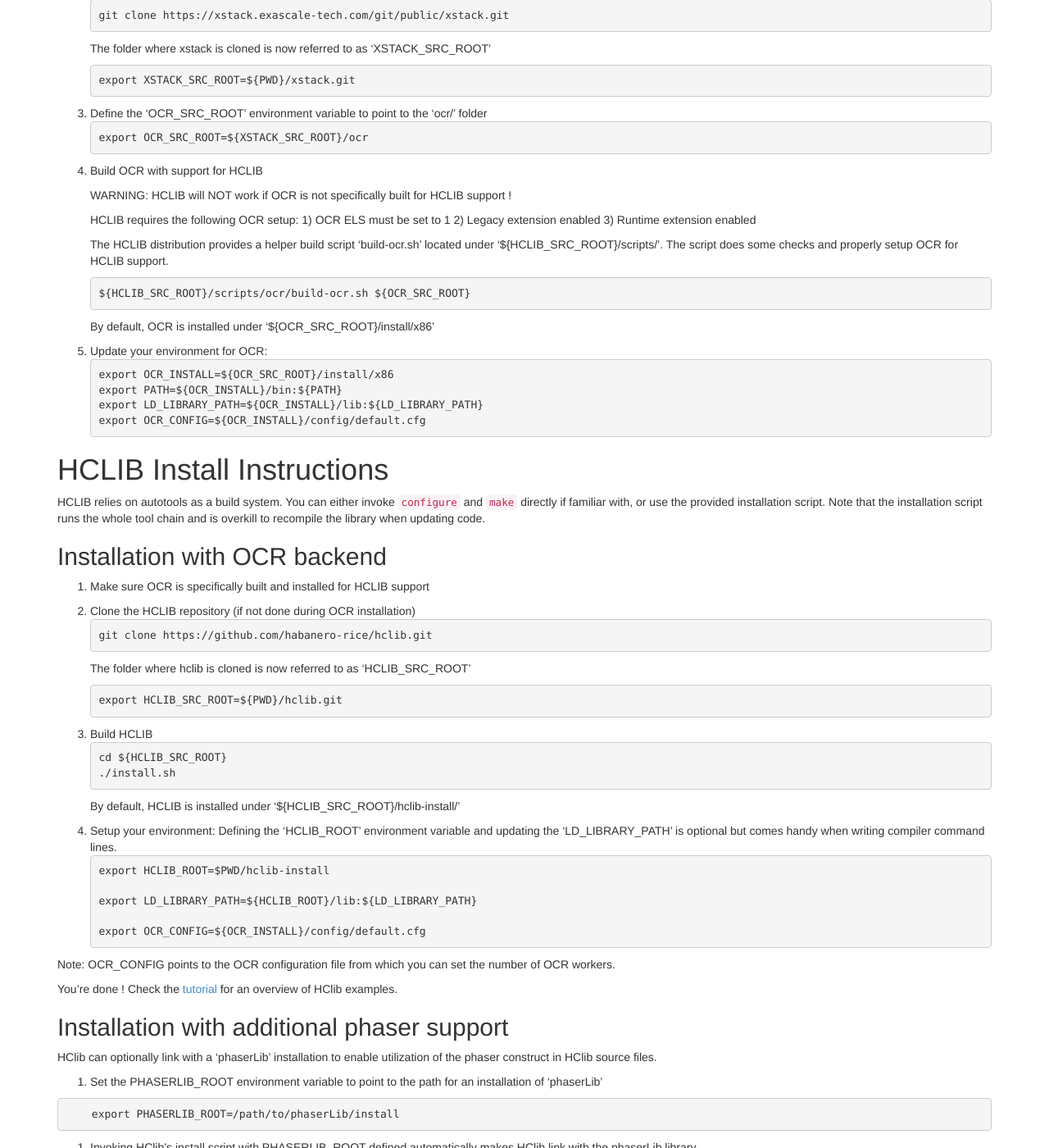
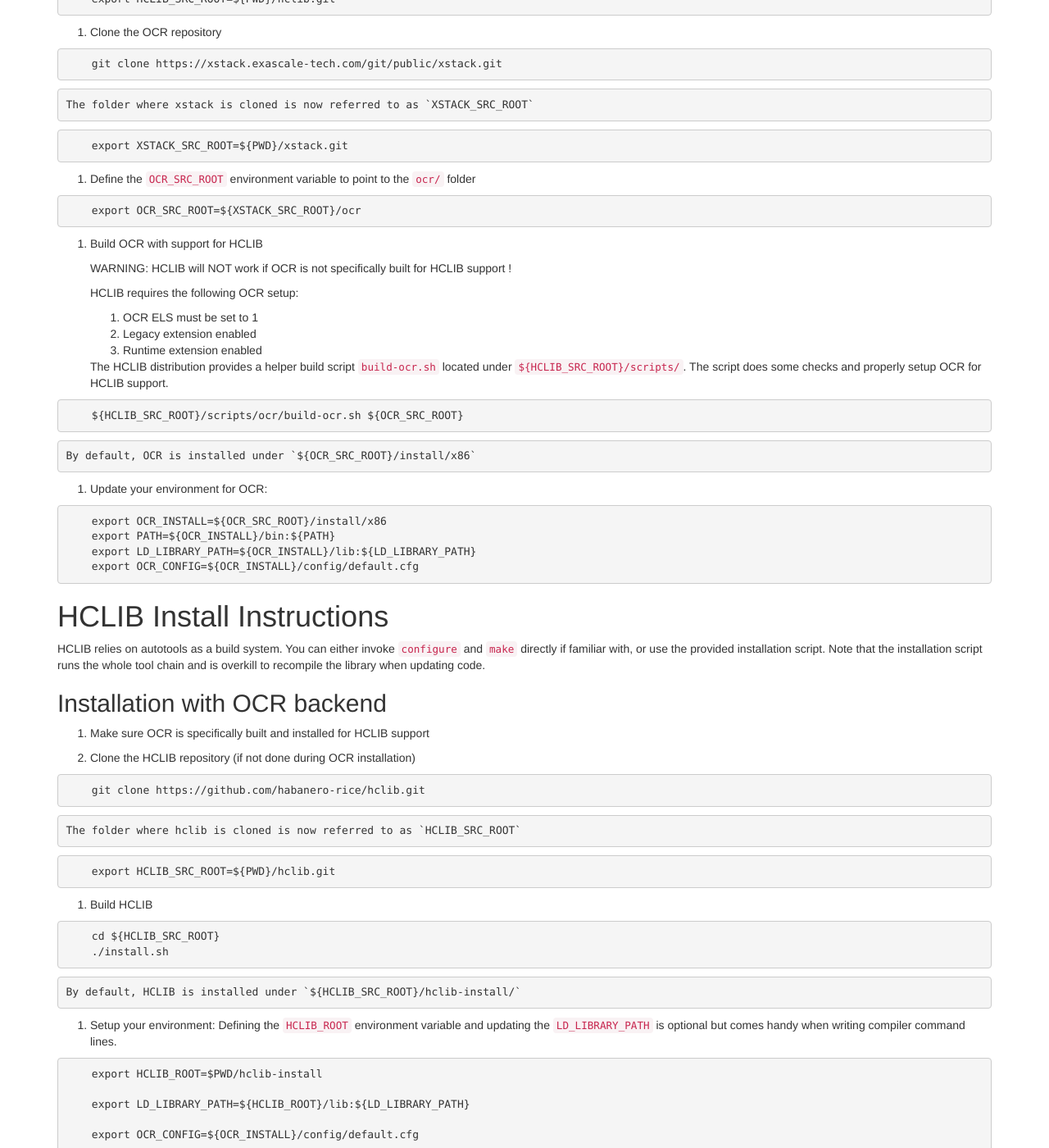
Before and after one commit to habanero-rice/hclib-legacy, a Jekyll site: the page built from installation.md, in a window 1280 px wide and 1400 px high, scrolled down 461 px. Shown: the whole window at 82% size. Built offline with Jekyll 4.4.1, drawn with Linux system fonts in a browser that asks for light colours; some of the changed text lies outside the part shown.

Commit message:
Cleaned-up backticks for variables and paths installation.md

````diff
--- a/installation.md
+++ b/installation.md
@@ -14,26 +15,31 @@ WARNING: HCLIB will NOT work if OCR is not specifically built for HCLIB support.
 HClib is a library layer built on top of a supporting runtime. The reference HClib implementation is built on top of the Open Community Runtime (OCR) that must be installed separately.
 
 1.  Clone the HCLIB repository:
+
 ```
     git clone https://github.com/habanero-rice/hclib.git
 ```
 
-    The folder where hclib is cloned is now referred to as 'HCLIB_SRC_ROOT'
+    The folder where hclib is cloned is now referred to as `HCLIB_SRC_ROOT`
+
 ```
     export HCLIB_SRC_ROOT=${PWD}/hclib.git
 ```
 
 2.  Clone the OCR repository
+
 ```
     git clone https://xstack.exascale-tech.com/git/public/xstack.git
 ```
 
-    The folder where xstack is cloned is now referred to as 'XSTACK_SRC_ROOT'
+    The folder where xstack is cloned is now referred to as `XSTACK_SRC_ROOT`
+
 ```
     export XSTACK_SRC_ROOT=${PWD}/xstack.git
 ```
 
-3.  Define the 'OCR_SRC_ROOT' environment variable to point to the 'ocr/' folder
+3.  Define the `OCR_SRC_ROOT` environment variable to point to the `ocr/` folder
+
 ```
     export OCR_SRC_ROOT=${XSTACK_SRC_ROOT}/ocr
 ```
@@ -43,20 +49,22 @@ HClib is a library layer built on top of a supporting runtime. The reference HCl
     WARNING: HCLIB will NOT work if OCR is not specifically built for HCLIB support !
 
     HCLIB requires the following OCR setup:
-    1) OCR ELS must be set to 1
-    2) Legacy extension enabled
-    3) Runtime extension enabled
+    1. OCR ELS must be set to 1
+    2. Legacy extension enabled
+    3. Runtime extension enabled
 
-    The HCLIB distribution provides a helper build script 'build-ocr.sh'
-    located under '${HCLIB_SRC_ROOT}/scripts/'. The script does some checks
+    The HCLIB distribution provides a helper build script `build-ocr.sh`
+    located under `${HCLIB_SRC_ROOT}/scripts/`. The script does some checks
     and properly setup OCR for HCLIB support.
+
 ```
     ${HCLIB_SRC_ROOT}/scripts/ocr/build-ocr.sh ${OCR_SRC_ROOT}
 ```
 
-    By default, OCR is installed under '${OCR_SRC_ROOT}/install/x86'
+    By default, OCR is installed under `${OCR_SRC_ROOT}/install/x86`
 
 5.  Update your environment for OCR:
+
 ```
     export OCR_INSTALL=${OCR_SRC_ROOT}/install/x86
     export PATH=${OCR_INSTALL}/bin:${PATH}
@@ -77,26 +85,30 @@ to recompile the library when updating code.
 0.  Make sure OCR is specifically built and installed for HCLIB support
 
 1.  Clone the HCLIB repository (if not done during OCR installation)
+
 ```
     git clone https://github.com/habanero-rice/hclib.git
 ```
 
-    The folder where hclib is cloned is now referred to as 'HCLIB_SRC_ROOT'
+    The folder where hclib is cloned is now referred to as `HCLIB_SRC_ROOT`
+
 ```
     export HCLIB_SRC_ROOT=${PWD}/hclib.git
 ```
 
 2.  Build HCLIB
+
 ```
     cd ${HCLIB_SRC_ROOT}
     ./install.sh
 ```
 
-    By default, HCLIB is installed under '${HCLIB_SRC_ROOT}/hclib-install/'
+    By default, HCLIB is installed under `${HCLIB_SRC_ROOT}/hclib-install/`
 
 3.  Setup your environment:
-Defining the 'HCLIB_ROOT' environment variable and updating the 'LD_LIBRARY_PATH'
+Defining the `HCLIB_ROOT` environment variable and updating the `LD_LIBRARY_PATH`
 is optional but comes handy when writing compiler command lines.
+
 ```
     export HCLIB_ROOT=$PWD/hclib-install
 
@@ -105,17 +117,17 @@ is optional but comes handy when writing compiler command lines.
     export OCR_CONFIG=${OCR_INSTALL}/config/default.cfg
 ```
 
-Note: OCR_CONFIG points to the OCR configuration file from which you can set the number of OCR workers.
+Note: `OCR_CONFIG` points to the OCR configuration file from which you can set the number of OCR workers.
 
 You're done ! Check the [tutorial](tutorial.html) for an overview of HClib examples.
 
 ## Installation with additional phaser support
 
-HClib can optionally link with a 'phaserLib' installation to enable utilization
+HClib can optionally link with a `phaserLib` installation to enable utilization
 of the phaser construct in HClib source files.
 
-1.  Set the PHASERLIB_ROOT environment variable to point to the path for an installation
-of 'phaserLib'
+1.  Set the `PHASERLIB_ROOT` environment variable to point to the path for an installation
+of `phaserLib`
 
 ```
     export PHASERLIB_ROOT=/path/to/phaserLib/install
@@ -123,6 +135,7 @@ of 'phaserLib'
 
 2.  Invoking HClib's install script with PHASERLIB_ROOT defined automatically makes
 HClib link with the phaserLib library.
+
 ```
     ./install.sh
 ```
````
Also changed, not shown: other parts of installation.md (+2 -1 lines).
